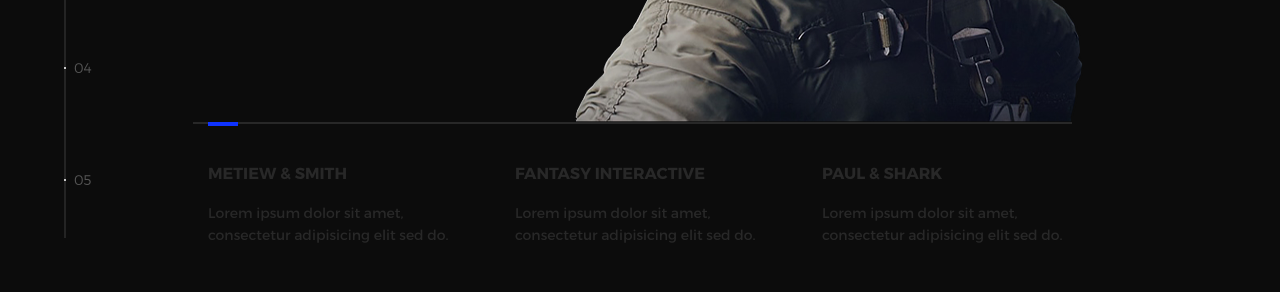
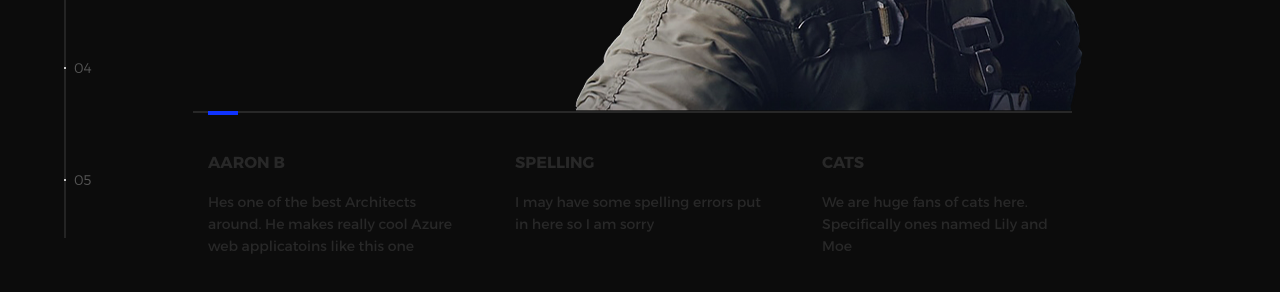
Before and after one commit to theholycatfish/webapp1, a plain HTML site: page index.html in a window 1280 px wide. Shown: the part 442-734 px from the top of the page. Drawn offline with nearby package versions, Linux system fonts and the light colour scheme.

Commit message:
updating w aaron content

```diff
--- a/index.html
+++ b/index.html
@@ -30,7 +30,7 @@
             <img src="assets/img/logo.png" alt="Global">
             <p>Global</p>
           </a>
-          <button class="header--cta cta">Hire Us</button>
+          <button class="header--cta cta">Go to Space</button>
           <div class="header--nav-toggle">
             <span></span>
           </div>
@@ -61,16 +61,16 @@
               </div>
               <div class="intro--options">
                 <a href="#0">
-                  <h3>Metiew &amp; Smith</h3>
-                  <p>Lorem ipsum dolor sit amet, consectetur adipisicing elit sed do.</p>
+                  <h3>Aaron B</h3>
+                  <p>Hes one of the best Architects around. He makes really cool Azure web applicatoins like this one</p>
                 </a>
                 <a href="#0">
-                  <h3>Fantasy interactive</h3>
-                  <p>Lorem ipsum dolor sit amet, consectetur adipisicing elit sed do.</p>
+                  <h3>Spelling</h3>
+                  <p>I may have some spelling errors put in here so I am sorry</p>
                 </a>
                 <a href="#0">
-                  <h3>Paul &amp; shark</h3>
-                  <p>Lorem ipsum dolor sit amet, consectetur adipisicing elit sed do.</p>
+                  <h3>Cats</h3>
+                  <p>We are huge fans of cats here. Specifically ones named Lily and Moe</p>
                 </a>
               </div>
             </div>
@@ -85,8 +85,8 @@
                       <div class="slider--item-image">
                         <img src="assets/img/work-victory.jpg" alt="Victory">
                       </div>
-                      <p class="slider--item-title">Victory</p>
-                      <p class="slider--item-description">Lorem ipsum dolor sit amet, consectetur adipisicing elit sed do.</p>
+                      <p class="slider--item-title">Yellow Circle</p>
+                      <p class="slider--item-description">This is a really odd looking yellow circle.</p>
                     </a>
                   </li>
                   <li class="slider--item slider--item-center">
```
